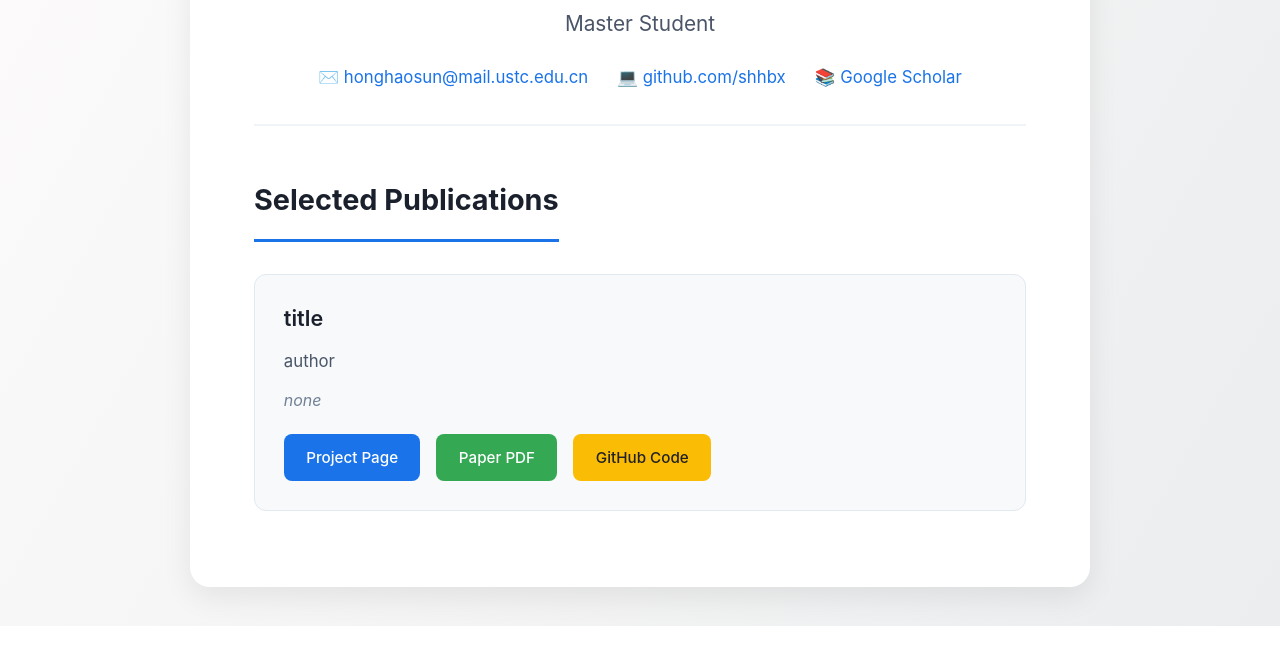
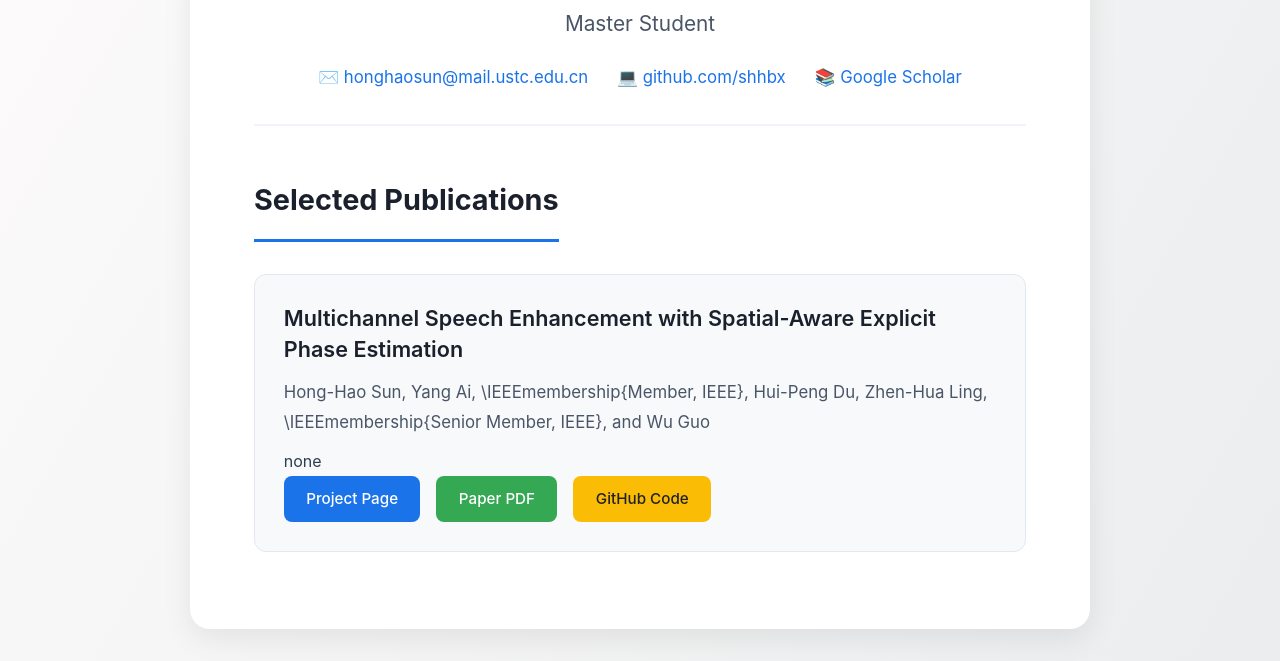
Before and after one commit to shhbx/shhbx.github.io, a plain HTML site: page index.html in a window 1280 px wide. Shown: the part 174-835 px from the top of the page. Before the commit the page ends 800 px from the top, so only its background shows below. Drawn offline with Linux system fonts and the light colour scheme.

Commit message:
Update index.html

```diff
--- a/index.html
+++ b/index.html
@@ -201,9 +201,14 @@
 
       <!-- 论文卡片 -->
       <div class="paper-card">
-        <div class="title">title</div>
-        <div class="authors">author</div>
-        <div class="venue">none</div>
+        <div class="title">Multichannel Speech Enhancement with Spatial-Aware Explicit Phase Estimation</div>
+        <div class="authors">Hong-Hao Sun, Yang Ai, \IEEEmembership{Member, IEEE}, Hui-Peng Du, Zhen-Hua Ling, \IEEEmembership{Senior Member, IEEE}, and Wu Guo</div>
+        <div class="Existing neural-network-based multichannel speech enhancement methods often rely on magnitude or real-imaginary modeling, but pay insufficient attention to explicit phase reconstruction and the effective exploitation of the spatial information and inherent geometric diversity of microphone arrays, which limits overall enhancement performance.
+          To address these issues, this paper propose a novel Multichannel Speech Enhancement model with Spatial-Aware explicit Phase Estimation (SAPE-MSE). The SAPE-MSE adopts a magnitude-phase encoder-decoder architecture.
+The encoder encodes the multichannel degraded magnitude and phase spectra, followed by deep processing with improved time-frequency Transformers.
+Parallel decoders then estimate the clean magnitude and phase spectra at the reference channel, followed by inverse transformation to reconstruct the clean speech.
+Importantly, the phase decoding is spatial-aware, guided by spatial cues from inter-channel phase difference features, and explicitly estimates the clean phase spectrum via circular array spatial processing and phase parallel estimation.
+Experimental results demonstrate that SAPE-MSE outperforms representative multichannel speech enhancement methods on various metrics, achieving a PESQ score of 3.58 on a synthetic eight-channel dataset. ">none</div>
         <div class="paper-links">
           <a href="saepenet/" class="project">Project Page</a>
           <a href="#" class="paper">Paper PDF</a>
```
